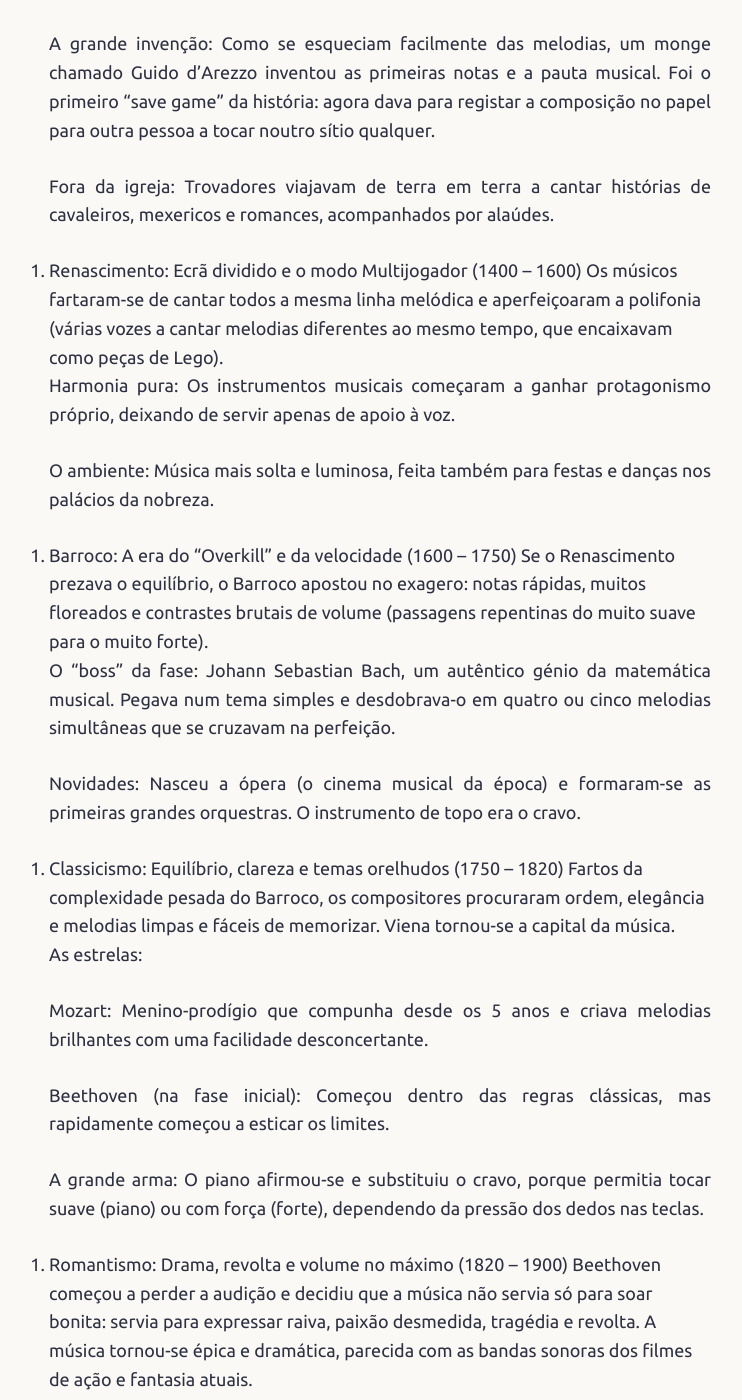
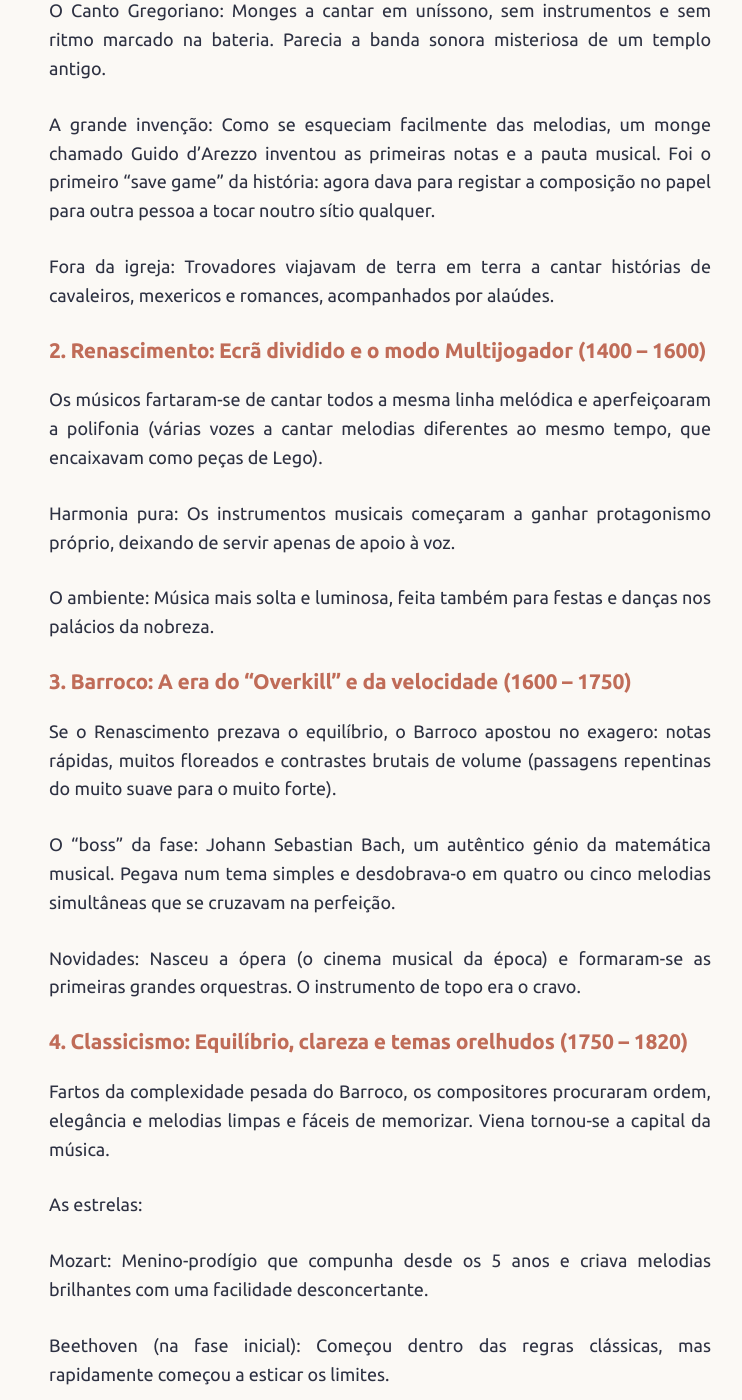
Before and after one commit to joaquim-capitao/musica, a Jekyll site: the page built from historia.md, in a window 1280 px wide and 1400 px high, scrolled down 272 px. Shown: the whole window, without its empty margins (260-1002 px from the left). Built offline with Jekyll 4.4.1, drawn with Linux system fonts in a browser that asks for light colours; our own code applies the rules of GitHub Pages for plain Markdown files; some of the changed text lies outside the part shown.

Commit message:
Update section headings to Markdown format

```diff
--- a/historia.md
+++ b/historia.md
@@ -1,6 +1,6 @@
 # História da Música Ocidental
 
-1. Idade Média: O "Single Player" da Igreja (até ~1400)
+### 1. Idade Média: O "Single Player" da Igreja (até ~1400)
 Nesta altura não havia gravadores nem Spotify; a única forma de ouvir música trabalhada era ir à igreja.
 
 O Canto Gregoriano: Monges a cantar em uníssono, sem instrumentos e sem ritmo marcado na bateria. Parecia a banda sonora misteriosa de um templo antigo.
@@ -9,21 +9,21 @@ A grande invenção: Como se esqueciam facilmente das melodias, um monge chamado
 
 Fora da igreja: Trovadores viajavam de terra em terra a cantar histórias de cavaleiros, mexericos e romances, acompanhados por alaúdes.
 
-2. Renascimento: Ecrã dividido e o modo Multijogador (1400 – 1600)
+### 2. Renascimento: Ecrã dividido e o modo Multijogador (1400 – 1600)
 Os músicos fartaram-se de cantar todos a mesma linha melódica e aperfeiçoaram a polifonia (várias vozes a cantar melodias diferentes ao mesmo tempo, que encaixavam como peças de Lego).
 
 Harmonia pura: Os instrumentos musicais começaram a ganhar protagonismo próprio, deixando de servir apenas de apoio à voz.
 
 O ambiente: Música mais solta e luminosa, feita também para festas e danças nos palácios da nobreza.
 
-3. Barroco: A era do "Overkill" e da velocidade (1600 – 1750)
+### 3. Barroco: A era do "Overkill" e da velocidade (1600 – 1750)
 Se o Renascimento prezava o equilíbrio, o Barroco apostou no exagero: notas rápidas, muitos floreados e contrastes brutais de volume (passagens repentinas do muito suave para o muito forte).
 
 O "boss" da fase: Johann Sebastian Bach, um autêntico génio da matemática musical. Pegava num tema simples e desdobrava-o em quatro ou cinco melodias simultâneas que se cruzavam na perfeição.
 
 Novidades: Nasceu a ópera (o cinema musical da época) e formaram-se as primeiras grandes orquestras. O instrumento de topo era o cravo.
 
-4. Classicismo: Equilíbrio, clareza e temas orelhudos (1750 – 1820)
+### 4. Classicismo: Equilíbrio, clareza e temas orelhudos (1750 – 1820)
 Fartos da complexidade pesada do Barroco, os compositores procuraram ordem, elegância e melodias limpas e fáceis de memorizar. Viena tornou-se a capital da música.
 
 As estrelas:
@@ -34,21 +34,21 @@ Beethoven (na fase inicial): Começou dentro das regras clássicas, mas rapidame
 
 A grande arma: O piano afirmou-se e substituiu o cravo, porque permitia tocar suave (piano) ou com força (forte), dependendo da pressão dos dedos nas teclas.
 
-5. Romantismo: Drama, revolta e volume no máximo (1820 – 1900)
+### 5. Romantismo: Drama, revolta e volume no máximo (1820 – 1900)
 Beethoven começou a perder a audição e decidiu que a música não servia só para soar bonita: servia para expressar raiva, paixão desmedida, tragédia e revolta. A música tornou-se épica e dramática, parecida com as bandas sonoras dos filmes de ação e fantasia atuais.
 
 Virtuosismo louco: Músicos como Chopin (no piano) e Paganini (no violino) tocavam a uma velocidade tão impressionante que o público jurava que tinham feito um pacto com o diabo.
 
 Orquestras gigantes: Dezenas de metais, tímpanos e cordas a fazer estremecer o chão das salas de espetáculo.
 
-6. Século XX: O jogo partiu-se (1900 – 1950)
+### 6. Século XX: O jogo partiu-se (1900 – 1950)
 Com duas guerras mundiais pelo meio, muitos artistas sentiram que as melodias bonitas do passado já não traduziam a realidade crua do mundo.
 
 Vanguardas: Compositores como Stravinsky usaram ritmos agressivos e acordes dissonantes que chegaram a causar confrontos físicos na plateia na noite de estreia.
 
 A revolução vinda dos EUA (Blues e Jazz): Músicos afro-americanos criaram o Blues, carregado de sofrimento, improviso e ritmo. O Blues serviu de base ao Jazz, que conquistou as cidades com saxofones virtuosos e ritmos sincopados.
 
-7. Dos anos 1950 até hoje: A revolução elétrica e digital
+### 7. Dos anos 1950 até hoje: A revolução elétrica e digital
 Anos 50 e 60 (A explosão do Rock): Ligaram-se as guitarras a amplificadores no volume máximo com uma batida direta e contagiante. Elvis, The Beatles e Jimi Hendrix encheram estádios.
 
 Anos 70 e 80 (Sintetizadores e Pop): Surgiram as caixas de ritmos, os sintetizadores e a era de ouro do Pop moderno (Michael Jackson, Madonna, Queen).
```
